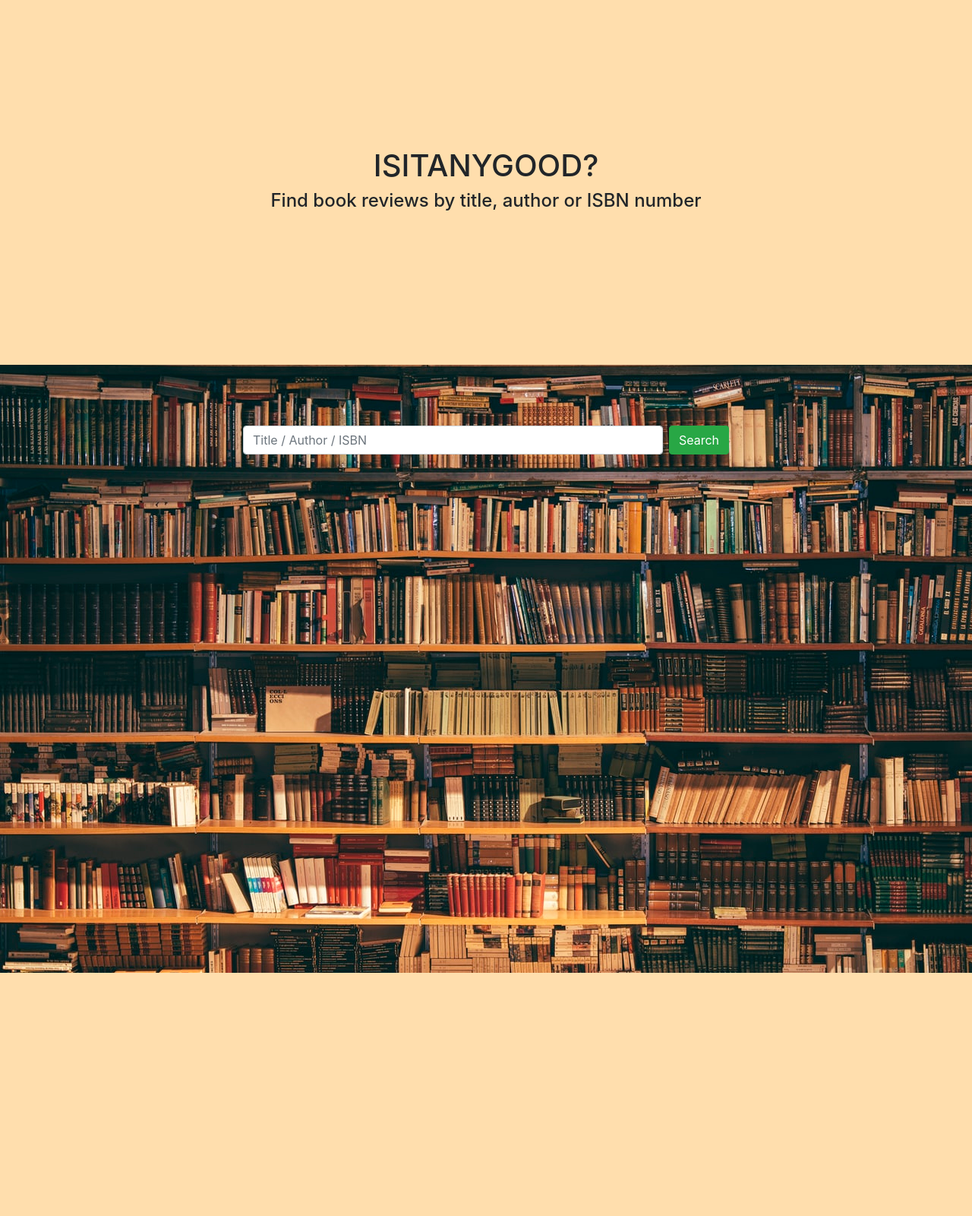
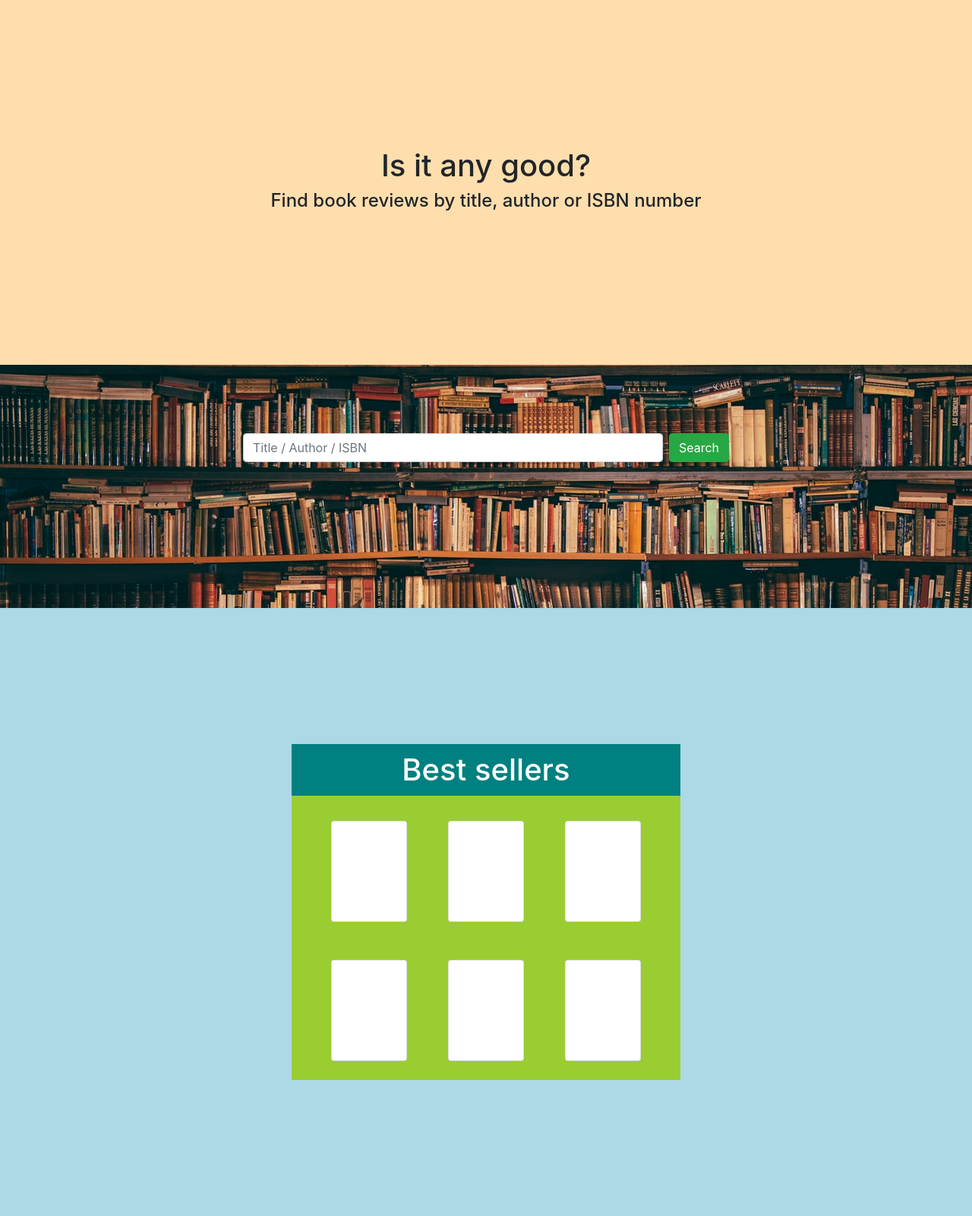
Before and after one commit to torerik123/books, a Flask app: page / in a window 1280 px wide. Shown: the whole page at 76% size. Before the commit the page ends 1280 px from the top, so only its background shows below. Run offline with Flask 2, Linux system fonts and the light colour scheme; data that the repository does not hold is empty; some libraries are stand-ins or nearby versions.

Commit message:
added cover cards

```diff
--- a/static/styles.css
+++ b/static/styles.css
@@ -20,14 +20,22 @@
     justify-content: center;
 }
 
-.content {
+.content-search {
     display: flex;
     flex-direction: column;
     justify-content: flex-start;
     align-items:center;
+    height:40vh;
+    background-image: url("shelf.jpg");
+}
+
+.content-search-2 {
     height:100vh;
-    background-color: #F0F8FF;
-    background-image: url("shelf.jpg");
+    display: flex;
+    flex-direction: column;
+    justify-content: center;
+
+    background-color: lightblue;
 }
 
 .content-2 {
@@ -45,7 +53,7 @@
 
 /* Search bar */
 .search-box {
-    margin-top:50px;
+    margin-top:60px;
     width:100%;
     display:flex;
     flex-direction: column;
@@ -304,3 +312,33 @@
     border-color: rgb(242, 242, 242);
 
 }
+
+
+/* Cards */
+.card-container {
+    display: flex;
+    flex-direction: column;
+    justify-content: center;
+    align-self: center;
+    width:40%;
+    background-color: yellowgreen;
+}
+
+.header {
+    padding:10px;
+    display:flex;
+    justify-content: center;
+    color:white;
+    background-color: teal;
+}
+.card-row {
+    padding:25px;
+    display: flex;
+    justify-content: space-around;
+}
+
+.card {
+    height:133px;
+    width:100px;
+    background-color: yellow;
+}
--- a/templates/index.html
+++ b/templates/index.html
@@ -6,12 +6,11 @@
 
 {% block main %}
 <div class="hero">
-  <h1 class="hero-text">ISITANYGOOD?</h1>
+  <h1 class="hero-text">Is it any good?</h1>
   <h4 class="intro-text">Find book reviews by title, author or ISBN number</h4>
 </div>
 
-<div class="content">
-
+<div class="content-search">
   <div class="content-2">
     <!--Search-->
     <div class="search-box">
@@ -19,22 +18,42 @@
         <div class="form-group">
           <input class="form-control mr-sm-2" type="search" list="book" id="allbooks" placeholder="Title / Author / ISBN" name="book_list" aria-label="Search" />
           <datalist id="book">
+
           {% for book in allbooks %}
-          <option id="{{ book.id }}" value="{{ book.title }}" name="book_name">
+            <option id="{{ book.id }}" value="{{ book.title }}" name="book_name">
           {% endfor %}
+
           </datalist>
           <button class="btn btn-success my-2 my-sm-0" type="submit">Search</button>
         </div>
       </form>
     </div>
+  </div>
+</div>
 
-    <!--Bestsellers-->
-    <div>
+<div class="content-search-2">
+  <!--Bestsellers-->
 
+  <div class="card-container">
+    <h1 class="header">Best sellers</h1>
+    <div class="card-row">
+      <div class="card"><img id="coverimg0"></div>
+      <div class="card"><img id="coverimg1"></div>
+      <div class="card"><img id="coverimg2"></div>
     </div>
 
+    <div class="card-row">
+      <div class="card"><img id="coverimg3"></div>
+      <div class="card"><img id="coverimg4"></div>
+      <div class="card"><img id="coverimg5"></div>
+    </div>
   </div>
+
+
+
 </div>
+
+
 
 <script>
 const bestseller_isbns = [];
@@ -53,8 +72,6 @@
 
     // If no ISBN exists
     if (!bestsellers[i]['isbns'][0]) {
-
-      // TODO: GET ISBN BY TITLE - CALL FUNCTION
 
       console.log("NO ISBN FOUND");
     }
@@ -79,7 +96,7 @@
       const image = data['items'][0]['volumeInfo']['imageLinks']['thumbnail'];
 
       // Get ID of slider element
-      const carousel = document.querySelector("#slider" + img_nr);
+      const carousel = document.querySelector("#coverimg" + img_nr);
 
       // Set source to image link
       carousel.src = image;
```
